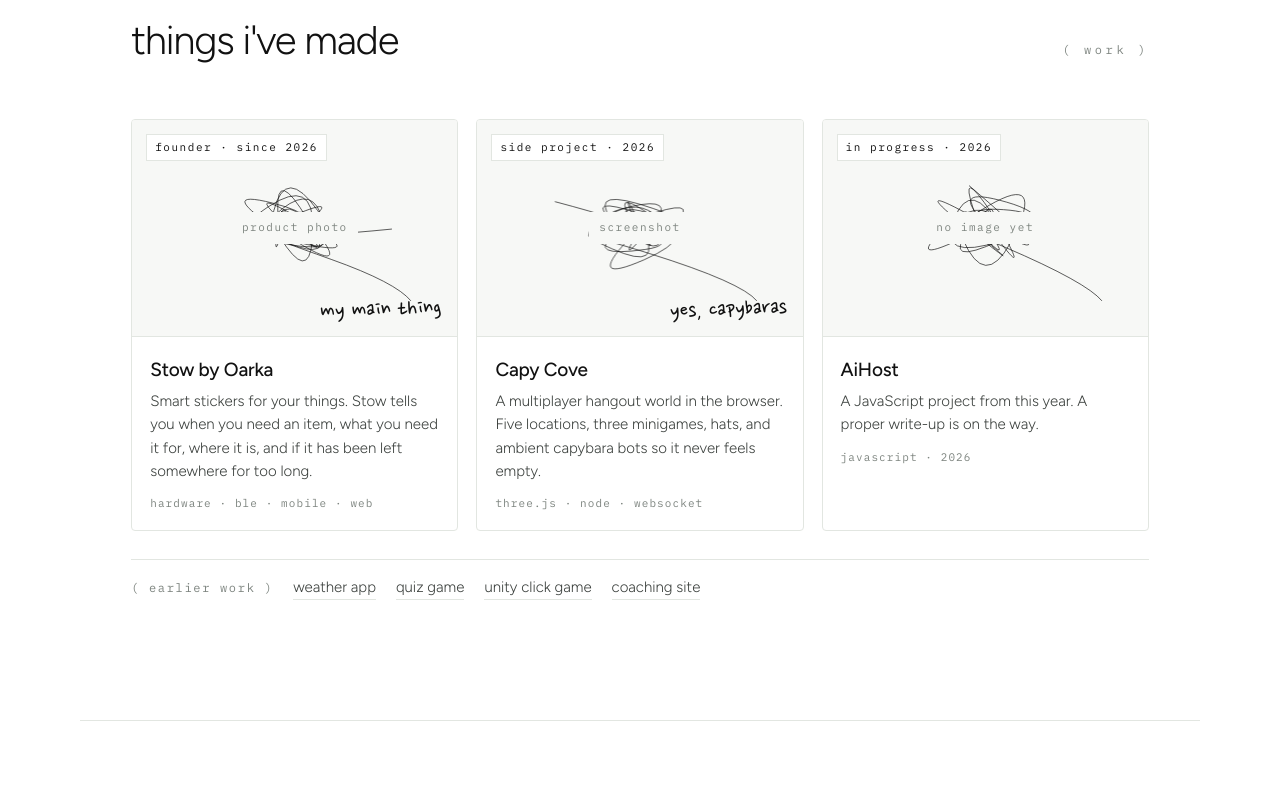
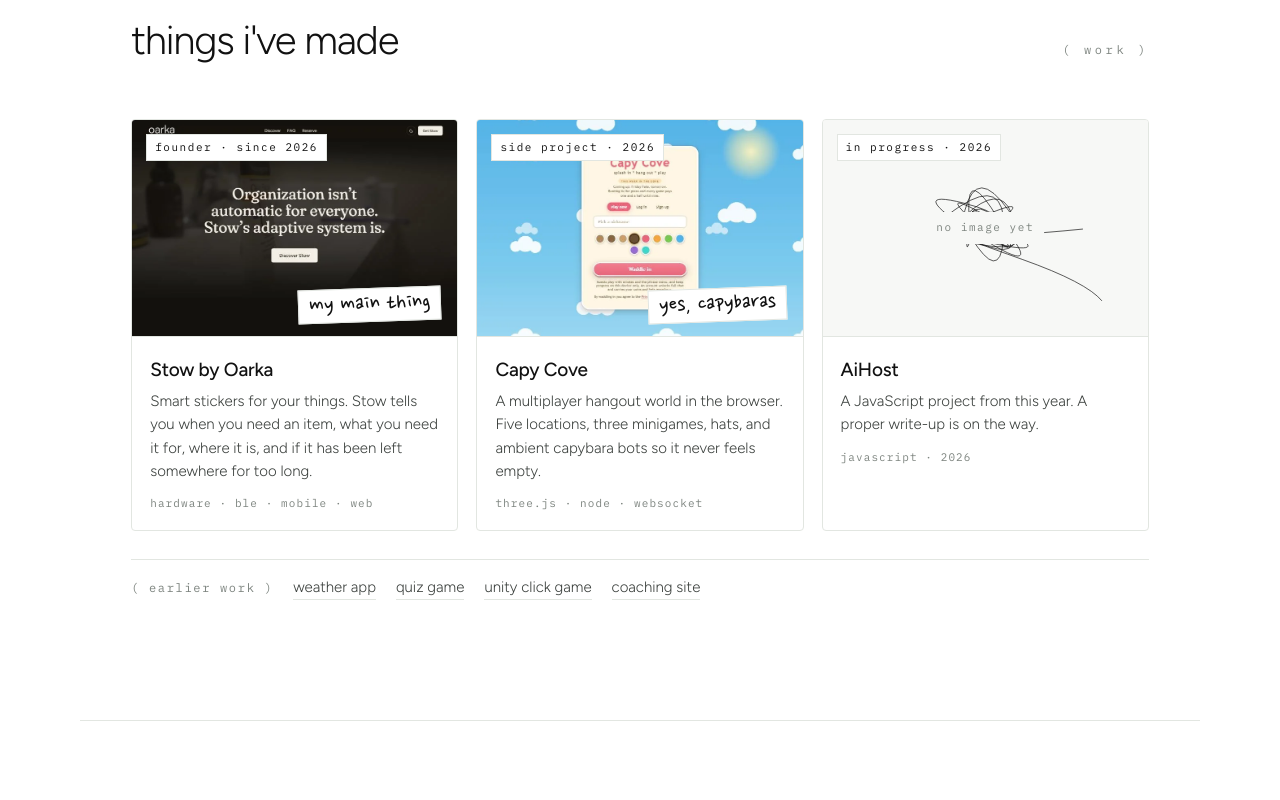
Before and after one commit to DavidHJolley/My-Portfolio, an Astro site: page / in a window 1280 px wide. Shown: the part 920-1720 px from the top of the page. Built offline with nearby package versions, Linux system fonts and the light colour scheme; Astro itself is replaced by a stand-in of ours.

Commit message:
Add screenshots to the Stow and Capy Cove cards
Show real screenshots in place of the scribble placeholders: the
oarka.ca landing page for Stow and the title screen for Capy Cove.
When a card has an image, its pen note sits on a paper slip so it
stays readable over dark artwork.

Co-Authored-By: Claude Fable 5.2 <noreply@anthropic.com>

```diff
--- a/src/components/ProjectCard.astro
+++ b/src/components/ProjectCard.astro
@@ -13,7 +13,7 @@ const linkAttrs = project.href ? { href: project.href, target: '_blank', rel: 'n
 <Tag class="card reveal" {...linkAttrs}>
   <div class="art slot">
     {project.image ? (
-      <img src={project.image} alt="" loading="lazy" />
+      <img src={project.image} alt={`Screenshot of ${project.title}`} width="800" height="533" loading="lazy" />
     ) : (
       <>
         <Scribble class="card-scribble" />
@@ -21,7 +21,7 @@ const linkAttrs = project.href ? { href: project.href, target: '_blank', rel: 'n
       </>
     )}
     <span class="tag">{project.tag}</span>
-    {project.pen && <span class="pen note">{project.pen}</span>}
+    {project.pen && <span class:list={['pen', 'note', { 'on-image': project.image }]}>{project.pen}</span>}
   </div>
   <div class="meta">
     <h3>{project.title}</h3>
@@ -83,6 +83,16 @@ const linkAttrs = project.href ? { href: project.href, target: '_blank', rel: 'n
     right: 16px;
     bottom: 14px;
     font-size: 24px;
+    z-index: 1;
+  }
+  /* over a screenshot the note sits on a slip of paper so it stays readable */
+  .note.on-image {
+    padding: 3px 10px 5px;
+    background: var(--paper);
+    border: 1px solid var(--line);
+  }
+  .tag {
+    z-index: 1;
   }
   .meta {
     padding: 18px;
--- a/src/data/site.ts
+++ b/src/data/site.ts
@@ -83,6 +83,7 @@ export const projects: Project[] = [
     stack: 'hardware · ble · mobile · web',
     href: 'https://oarka.ca',
     pen: 'my main thing',
+    image: '/projects/stow.webp',
     imageLabel: 'product photo',
   },
   {
@@ -94,6 +95,7 @@ export const projects: Project[] = [
     stack: 'three.js · node · websocket',
     href: 'https://capycove.duckdns.org/',
     pen: 'yes, capybaras',
+    image: '/projects/capy-cove.webp',
     imageLabel: 'screenshot',
   },
   {
```
Also changed, not shown: public/projects/capy-cove.webp (added), public/projects/stow.webp (added).
